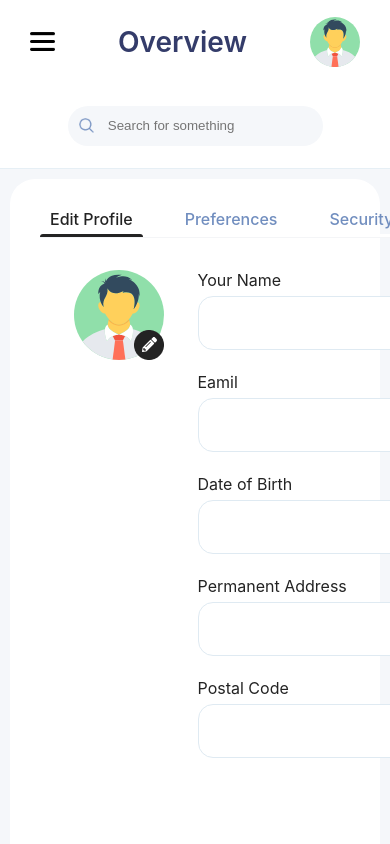
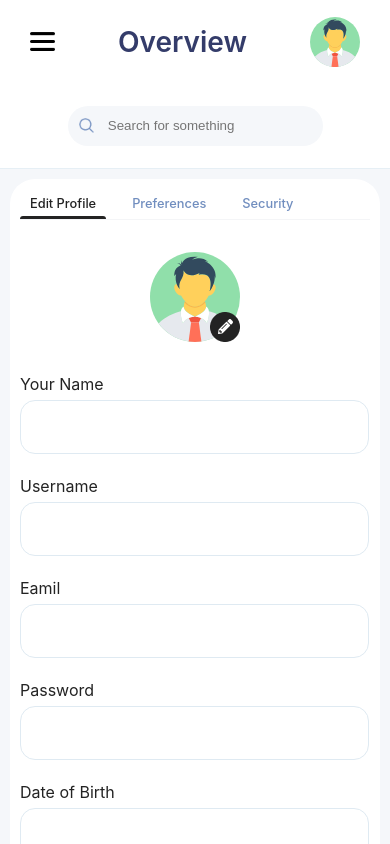
Before and after one commit to Ayush-G09/soar, a React (Create React App) app: page /setting in a window 390 px wide. Built offline with nearby package versions, Linux system fonts and the light colour scheme.

Commit message:
setting section responsiveness

```diff
--- a/src/components/Settings/InputField.tsx
+++ b/src/components/Settings/InputField.tsx
@@ -8,7 +8,7 @@ type Props = {
 
 function InputField({title, type}: Props) {
   return (
-    <div style={{ width: '418px', height: '80px', display: 'flex', flexDirection: 'column', boxSizing: 'border-box', justifyContent: 'space-between'}}>
+    <div style={{ width: '100%', maxWidth: '418px', height: '80px', display: 'flex', flexDirection: 'column', boxSizing: 'border-box', justifyContent: 'space-between'}}>
         <Label size='16px' weight={400} color='#232323'>{title}</Label>
         <input type={type} style={{width: '98%', height: '50px', backgroundColor: 'white', border: '1px solid #DFEAF2', outline: 'none', borderRadius: '15px', fontWeight: 400, fontSize: '14px', color: '#718EBF'}}/>
     </div>
--- a/src/views/Settings.tsx
+++ b/src/views/Settings.tsx
@@ -5,6 +5,7 @@ import user from '../assets/user.svg';
 import edit from '../assets/edit.png';
 import { breakpoints } from "../utils";
 import InputField from "../components/Settings/InputField";
+import { useMediaQuery } from "react-responsive";
 
 type Option = "Edit Profile" | "Preferences" | "Security";
 
@@ -13,35 +14,28 @@ const Options = ["Edit Profile" , "Preferences" , "Security"] as Option[];
 function Settings() {
 
   const [selected, setSelected] = useState<Option>('Edit Profile');
+  const isTablet = useMediaQuery({ minWidth: breakpoints.tablet });
 
   return (
-    <StyledContainer>
-      <div style={{width: '100%', backgroundColor: 'white', borderRadius: '25px', padding: '30px', boxSizing: 'border-box'}}>
-        <div style={{width: '1050px', display: 'flex', flexDirection: 'column'}}>
-          <div style={{width: '100%', display: 'flex', alignItems: 'end', borderBottom: '1px solid #F4F5F7', gap: '2rem'}}>
+    <StyledSettings>
+      <Container>
+        <div style={{width: '100%', display: 'flex', flexDirection: 'column'}}>
+          <div style={{width: '100%', height: '30px', display: 'flex', alignItems: 'end', borderBottom: '1px solid #F4F5F7', gap: '1rem'}}>
             {Options.map((option) => (<div onClick={() => setSelected(option)} key={option} style={{display: 'flex', flexDirection: 'column', cursor: 'pointer'}}>
-              <Label weight={500} size="16px" color={selected === option ? "#232323" : "#718EBF"} sx={{paddingBottom: '5px', margin: '0 10px'}}>{option}</Label>
+              <Label weight={500} size={isTablet ? "1rem" : "0.8rem"} color={selected === option ? "#232323" : "#718EBF"} sx={{paddingBottom: '5px', margin: '0 10px'}}>{option}</Label>
               <div style={{width: '100%', height: '3px', backgroundColor: selected === option ? '#232323' : 'white', borderTopLeftRadius: '15px', borderTopRightRadius: '15px'}} />
             </div>))}
           </div>
-          {selected === 'Edit Profile' && <>
-          <div style={{width: '100%', maxHeight: '88%', display: 'flex', flexDirection: 'row', marginTop: '2rem'}}>
-            <div style={{height: '100%', width: '15%', display: 'flex', alignItems: 'start', justifyContent: 'center'}}>
+          {selected === 'Edit Profile' &&
+          <>
+            <Setting>
+              <UserImgCon>
                 <div style={{width: '90px', height: '90px', display: 'flex', alignItems: 'center', justifyContent: 'center', position: 'relative'}}>
                   <img src={user} style={{width: '90px', height: '90px'}}/>
                   <img src={edit} style={{width: '30px', height: '30px', position: 'absolute', bottom: 0, right: 0, cursor: 'pointer'}} />
                 </div>
-            </div>
-            <div
-              style={{
-                maxWidth: '85%',
-                maxHeight: '100%',
-                display: 'grid',
-                gridTemplateColumns: 'repeat(2, 1fr)', // 2 items per row
-                rowGap: '22px',
-                columnGap: '22px',
-              }}
-            >
+              </UserImgCon>
+              <Grid>
                 <InputField title="Your Name" type="text" />
                 <InputField title="Username" type="text" />
                 <InputField title="Eamil" type="text" />
@@ -52,9 +46,9 @@ function Settings() {
                 <InputField title="City" type="text" />
                 <InputField title="Postal Code" type="text" />
                 <InputField title="Country" type="text" />
-            </div>
-          </div>
-          <div style={{width: '190px', height: '50px', marginLeft: 'auto', marginTop: '40px', marginRight: '35px', backgroundColor: '#232323', borderRadius: '15px', display: 'flex', alignItems: 'center', justifyContent: 'center'}}>
+              </Grid>
+            </Setting>
+            <div style={{width: '190px', height: '50px', marginLeft: 'auto', marginTop: '40px', backgroundColor: '#232323', borderRadius: '15px', display: 'flex', alignItems: 'center', justifyContent: 'center'}}>
               <Label weight={500} size="18px" color="white">Save</Label>
             </div>
           </>}
@@ -69,12 +63,12 @@ function Settings() {
             </div>
           }
         </div>
-      </div>
-    </StyledContainer>
+      </Container>
+    </StyledSettings>
   );
 }
 
-const StyledContainer = styled.div`
+const StyledSettings = styled.div`
   width: 100%;
   height: 100%;
   padding: 10px;
@@ -97,4 +91,55 @@ const StyledContainer = styled.div`
     }
 `;
 
+const Container = styled.div`
+width: 100%;
+background-color: white;
+border-radius: 25px;
+padding: 10px;
+box-sizing: border-box;
+
+@media (min-width: ${breakpoints.tablet}) {
+      padding: 30px;
+  }
+`;
+
+const Grid = styled.div`
+width: 100%;
+                  display: grid;
+                  grid-template-columns: repeat(1, 1fr);
+                  row-gap: 22px;
+                  column-gap: 22px;
+                  place-items: center;
+                  @media (min-width: ${breakpoints.tablet}) {
+      grid-template-columns: repeat(2, 1fr);
+  }
+`;
+
+const Setting = styled.div`
+width: 100%;
+gap: 2rem;
+max-height: 88%;
+display: flex;
+flex-direction: column;
+margin-top: 2rem;
+
+@media (min-width: ${breakpoints.tablet}) {
+      flex-direction: row;
+  }
+`;
+
+const UserImgCon = styled.div`
+height: 100%;
+width: 100%;
+display: flex;
+align-items: center;
+justify-content: center;
+
+@media (min-width: ${breakpoints.tablet}) {
+      width: 15%;
+      align-items: start;
+justify-content: start;
+  }
+`;
+
 export default Settings;
```
Lines whose indentation alone changed are shown as unchanged.
